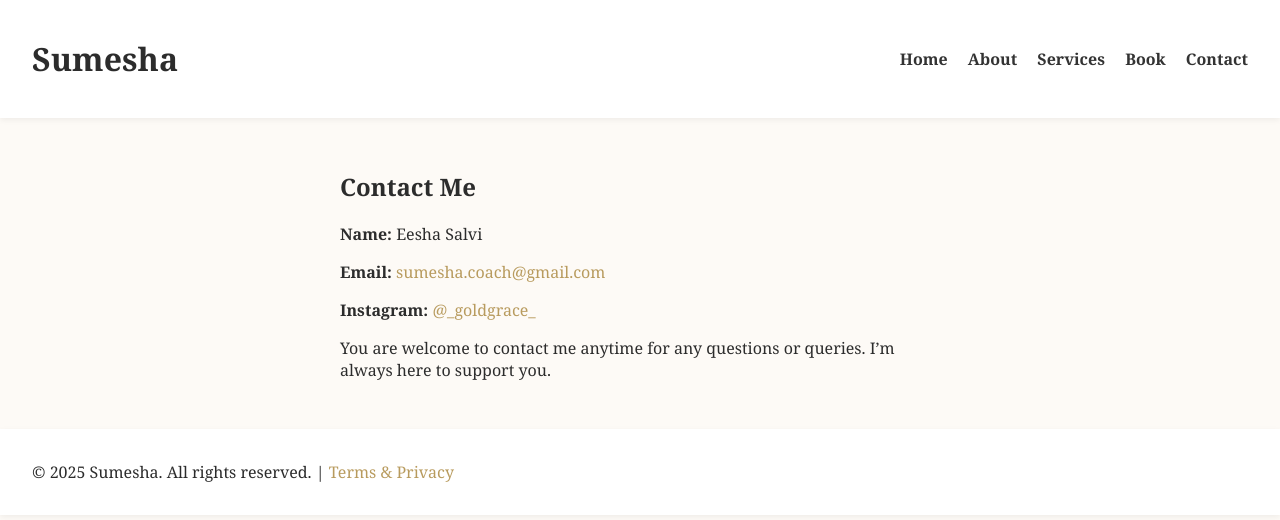
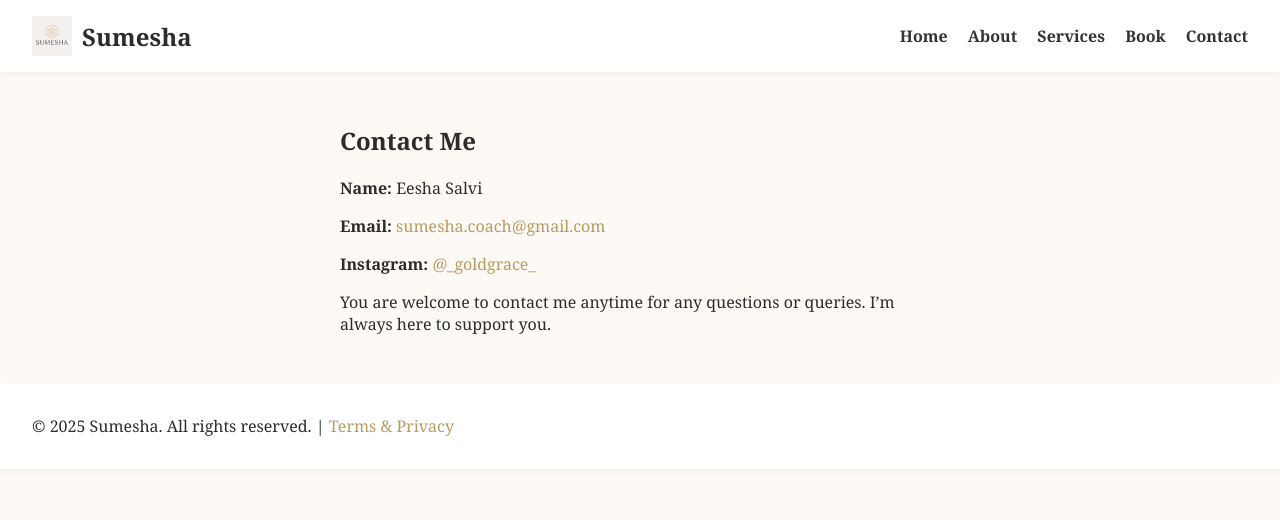
Before and after one commit to sumeshacoach/sumeshacoach, a plain HTML site: page contact.html in a window 1280 px wide. Drawn offline with Linux system fonts and the light colour scheme.

Commit message:
Update contact.html

```diff
--- a/contact.html
+++ b/contact.html
@@ -16,7 +16,10 @@
 </head>
 <body>
 <header>
-    <h1>Sumesha</h1>
+  <a href="index.html" style="display: flex; align-items: center; text-decoration: none;">
+    <img src="logo.png" alt="Sumesha Logo" style="height: 40px; margin-right: 10px;" />
+    <span style="font-size: 1.5rem; font-weight: bold; color: #2c2c2c;">Sumesha</span>
+  </a>
   <nav>
     <a href="index.html">Home</a>
     <a href="about.html">About</a>
```
Lines whose indentation alone changed are shown as unchanged.
